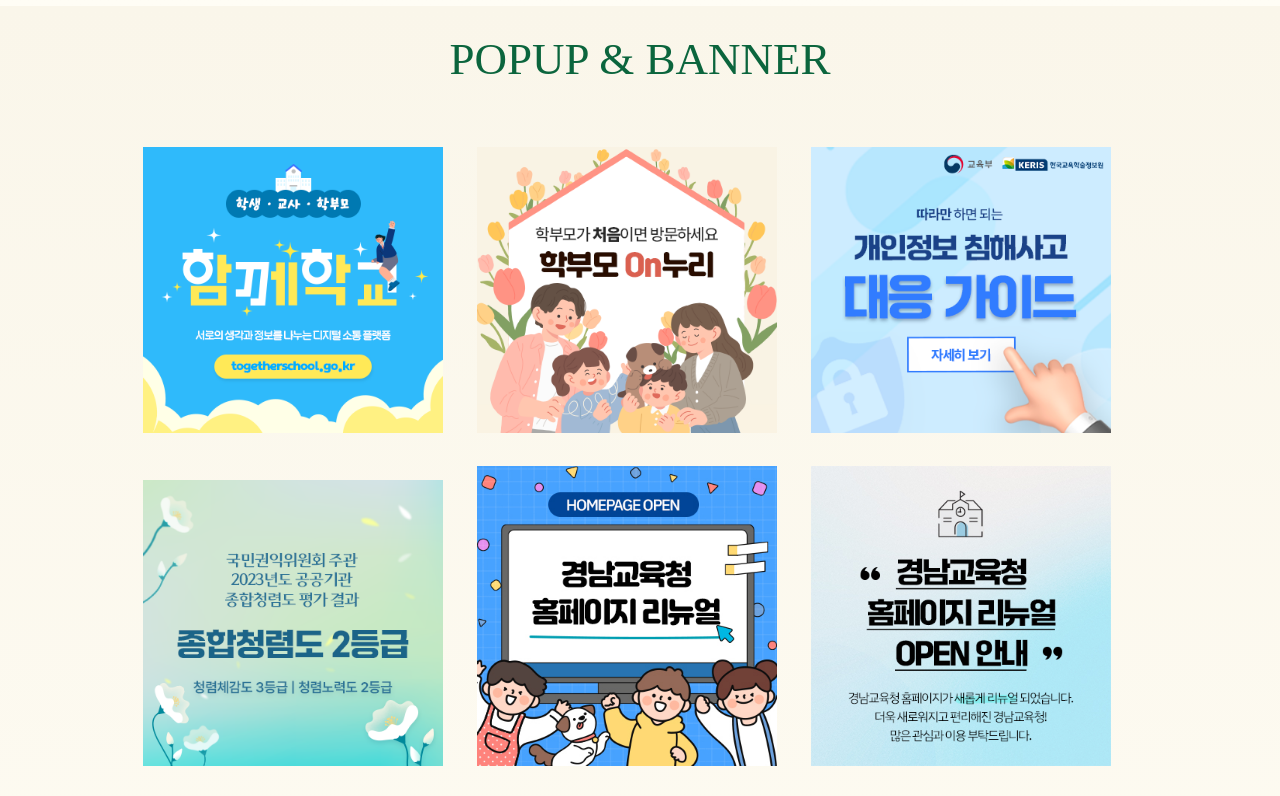
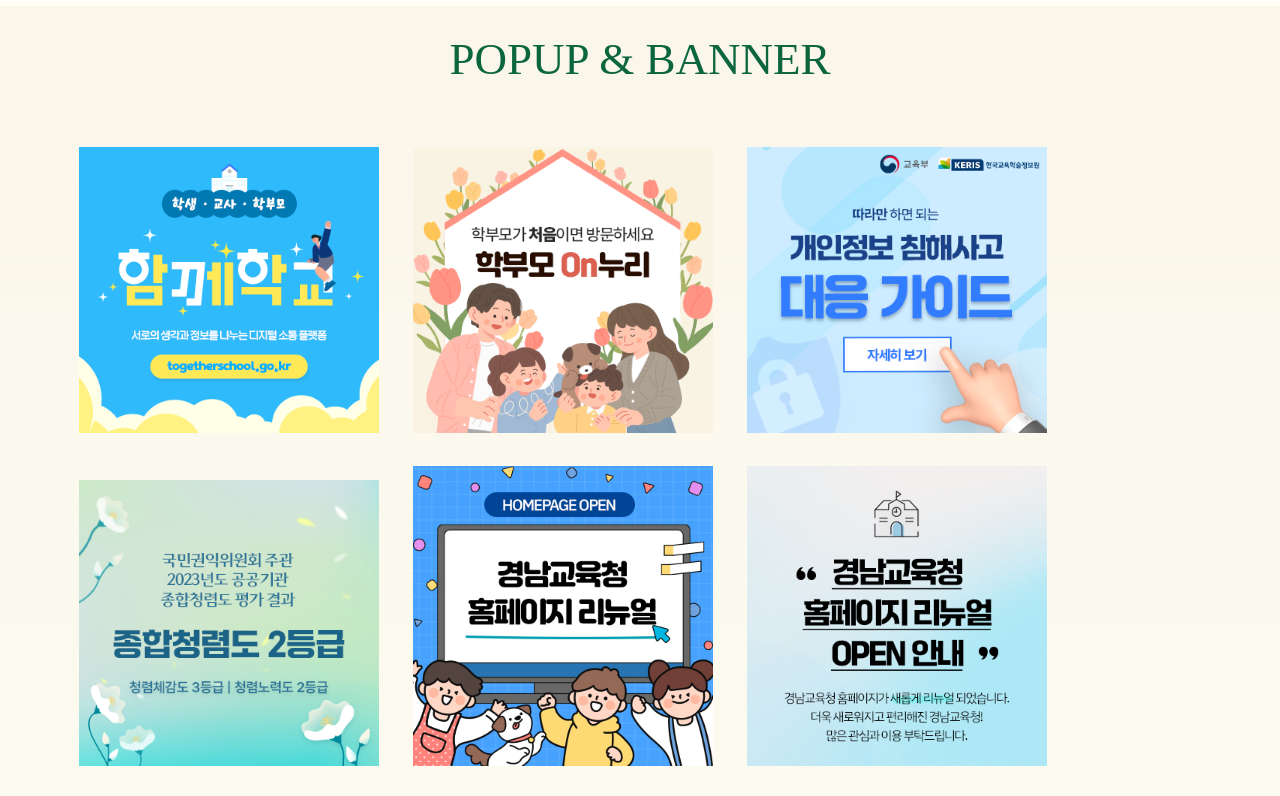
Before and after one commit to bombada21/KHN_Portfolio, a plain HTML site: page index.html in a window 1280 px wide. Shown: the part 4220-5016 px from the top of the page. Drawn offline with Linux system fonts and the light colour scheme; files whose address does not match are found by name; a web font is replaced by a local one.

Commit message:
Update main.css

```diff
--- a/css/main.css
+++ b/css/main.css
@@ -411,7 +411,7 @@ nav li a:hover{
 }
 #six .six2{
 	width: 100%;
-	margin-left: 10%;
+	margin: 0 5%;
 	position: relative;
 }
 .six2 h2{color: #0b653d; padding: 10px 0 10px 20px; font-weight: bold; font-size: 20px;}
```
